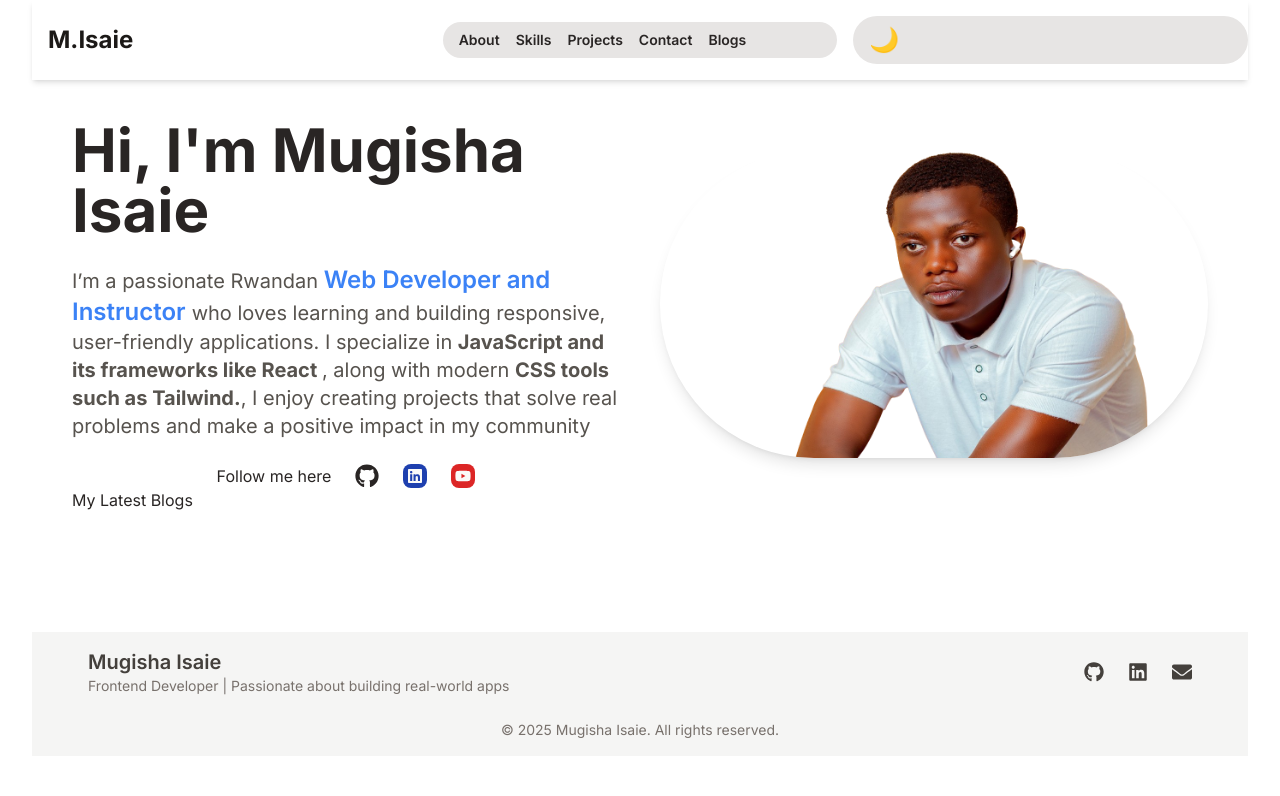
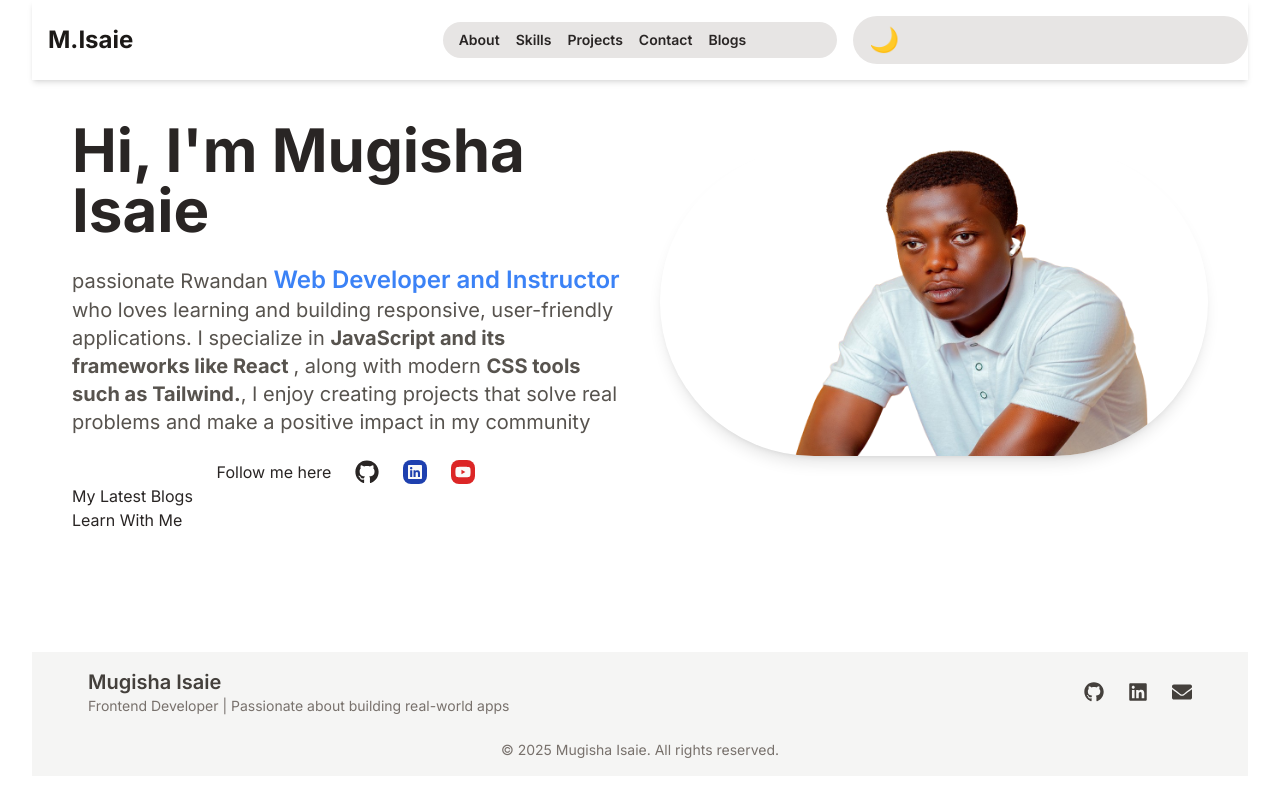
Before and after one commit to mugishaisaie/Mugisha-Isaie, a React (Vite) app: page / in a window 1280 px wide. Shown: the top 796 px of the page. Built offline with nearby package versions, Linux system fonts and the light colour scheme.

Commit message:
updating my portifolio

```diff
--- a/package.json
+++ b/package.json
@@ -12,6 +12,7 @@
   "dependencies": {
     "emailjs-com": "^3.2.0",
     "framer-motion": "^12.6.5",
+    "gray-matter": "^4.0.3",
     "nanoid": "^5.1.5",
     "react": "^19.0.0",
     "react-dom": "^19.0.0",
--- a/src/components/HomePage.jsx
+++ b/src/components/HomePage.jsx
@@ -32,7 +32,7 @@ export default function HomePage() {
           transition={{duration:1,ease:"easeInOut",delay:0.3}}
 
           className="text-lg md:text-xl text-stone-600 dark:text-stone-300">
-            I’m a passionate Rwandan <span className="font-semibold text-blue-500 text-2xl">Web Developer and Instructor </span> who loves learning and building responsive, user-friendly applications. I specialize in   <strong>JavaScript and its frameworks like React </strong>, along with modern <strong>CSS tools such as Tailwind.</strong>, I enjoy creating projects that solve real problems and make a positive impact in my community
+            passionate Rwandan <span className="font-semibold text-blue-500 text-2xl">Web Developer and Instructor </span> who loves learning and building responsive, user-friendly applications. I specialize in   <strong>JavaScript and its frameworks like React </strong>, along with modern <strong>CSS tools such as Tailwind.</strong>, I enjoy creating projects that solve real problems and make a positive impact in my community
           </motion.p>
           <div
 
@@ -58,6 +58,9 @@ export default function HomePage() {
       </section>
     <div>
       <h2>My Latest Blogs</h2>
+
+      <h3>Learn With Me</h3>
+
     </div>
     </motion.div>
 
--- a/src/posts/what_you_need_to_start_web_development.md
+++ b/src/posts/what_you_need_to_start_web_development.md
@@ -1,3 +1,9 @@
+
+title:"Tools you need to start web development"
+date: "2025-06-22"
+excerpt:"in this post i was explaining /telling people who want to start web development what basic tools you need"
+
+
 # Iby'ingenzi Ukeneye Ugatangira Kwiga Web Development
 
 ![Web Development](/thumbnails/1.jpg)
--- /dev/null
+++ b/src/utils/getBlogs.js
@@ -0,0 +1,14 @@
+import matter from "gray-matter";
+import React from 'react'
+
+function getBlogs() {
+    const context = import.meta.glob('../posts/*.md',{as:'raw'});
+    const blogPromises = []
+  return (
+    <div>
+
+    </div>
+  )
+}
+
+export default getBlogs
```
Also changed, not shown: 2 other files (tests, documents, lock files or other folders).
